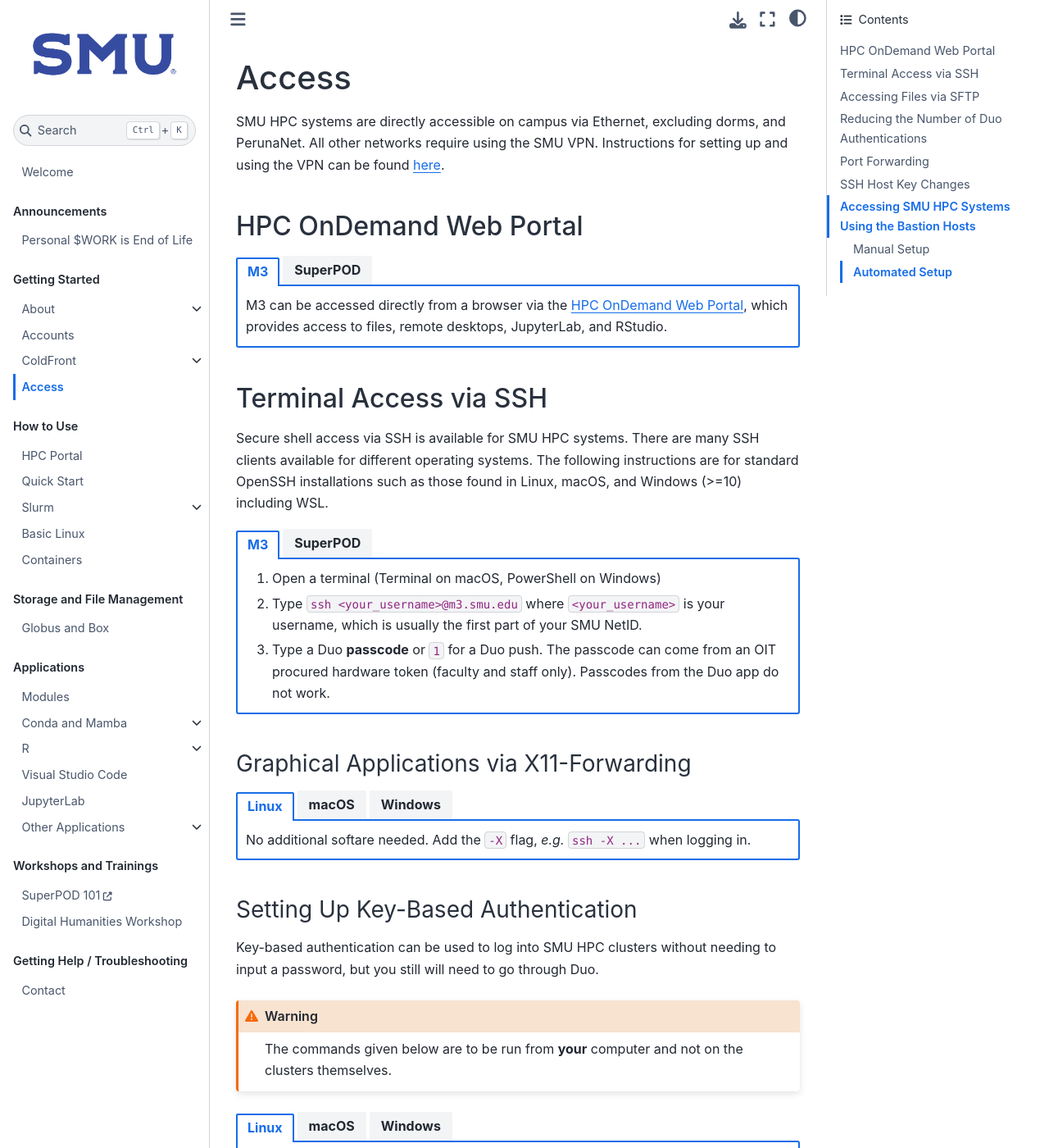
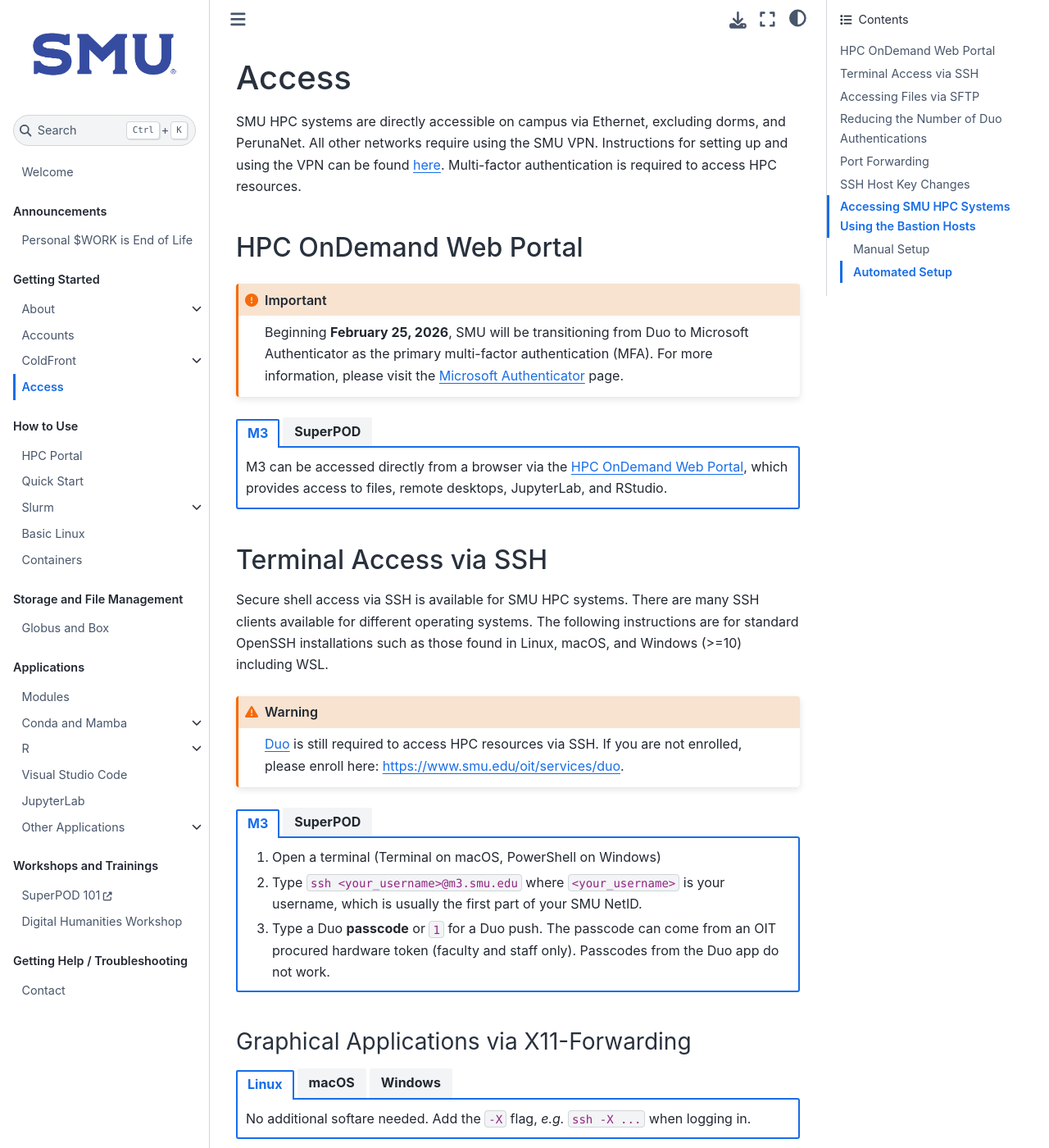
Before and after one commit to SouthernMethodistUniversity/hpc_docs, a Jupyter Book: the page built from docs/access.md, in a window 1280 px wide and 1400 px high. Shown: the whole window at 82% size. Built offline with Jupyter Book 1.0.4 settings and Sphinx 7.4.7 and the Sphinx Book theme 1.1.4, drawn with Linux system fonts in a browser that asks for light colours.

Commit message:
Add language for MFA

`````diff
--- a/docs/access.md
+++ b/docs/access.md
@@ -3,9 +3,13 @@
 SMU HPC systems are directly accessible on campus via Ethernet, excluding
 dorms, and PerunaNet. All other networks require using the SMU VPN.
 Instructions for setting up and using the VPN can be found
-[here](https://www.smu.edu/OIT/Services/VPN).
+[here](https://www.smu.edu/OIT/Services/VPN). Multi-factor authentication
+is required to access HPC resources.
 
 ## HPC OnDemand Web Portal
+
+:::{important} Beginning **February 25, 2026**, SMU will be transitioning from Duo to Microsoft Authenticator as the primary multi-factor authentication (MFA). For more information, please visit the [Microsoft Authenticator](https://www.smu.edu/oit/services/microsoft-authenticator) page.
+:::
 
 ````{tab-set}
 ```{tab-item} M3
@@ -24,6 +28,10 @@
 SSH clients available for different operating systems. The following instructions
 are for standard OpenSSH installations such as
 those found in Linux, macOS, and Windows (>=10) including WSL.
+
+```{warning}
+[Duo](https://www.smu.edu/oit/services/duo) is still required to access HPC resources via SSH. If you are not enrolled, please enroll here: [https://www.smu.edu/oit/services/duo](https://www.smu.edu/oit/services/duo).
+```
 
 ````{tab-set}
 ```{tab-item} M3
`````
Also changed, not shown: docs/accounts.md (+7 -0 lines), docs/quickstart.md (+4 -0 lines).
